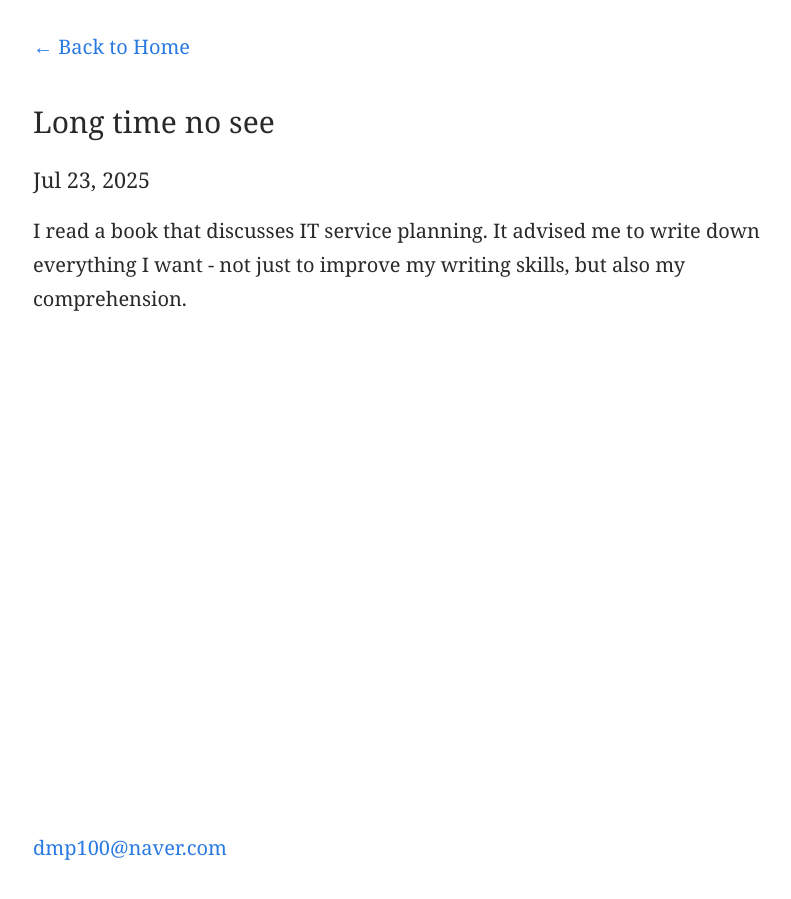
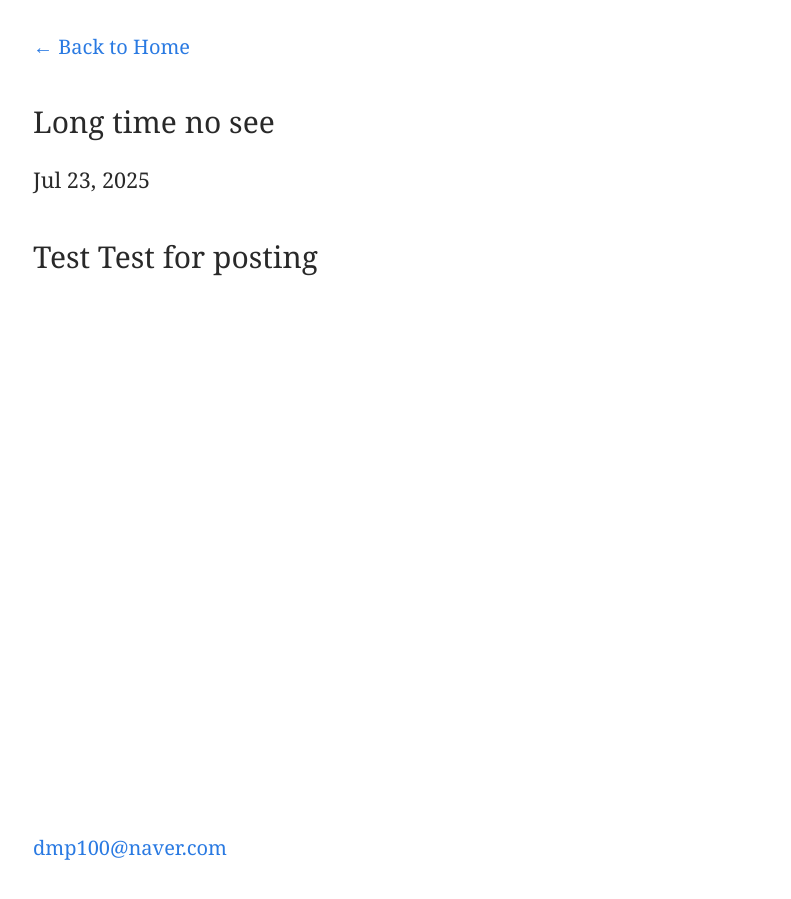
Before and after one commit to dmp100/dmp100.github.io, a Jekyll site: the page built from _posts/2025-07-23-these-days.md, in a window 1280 px wide. Shown: the whole page, without its empty margins (237-1028 px from the left). Built offline with Jekyll 4.4.1, drawn with Linux system fonts in a browser that asks for light colours; nearby versions of some CDN libraries.

Commit message:
Update 2025-07-23-these-days.md

```diff
--- a/_posts/2025-07-23-these-days.md
+++ b/_posts/2025-07-23-these-days.md
@@ -6,4 +6,4 @@ date: 2025-07-23
 image: /assets/images/2025-04-07-19-49-50.png
 ---
 
-I read a book that discusses IT service planning. It advised me to write down everything I want - not just to improve my writing skills, but also my comprehension.
+## Test Test for posting
```
